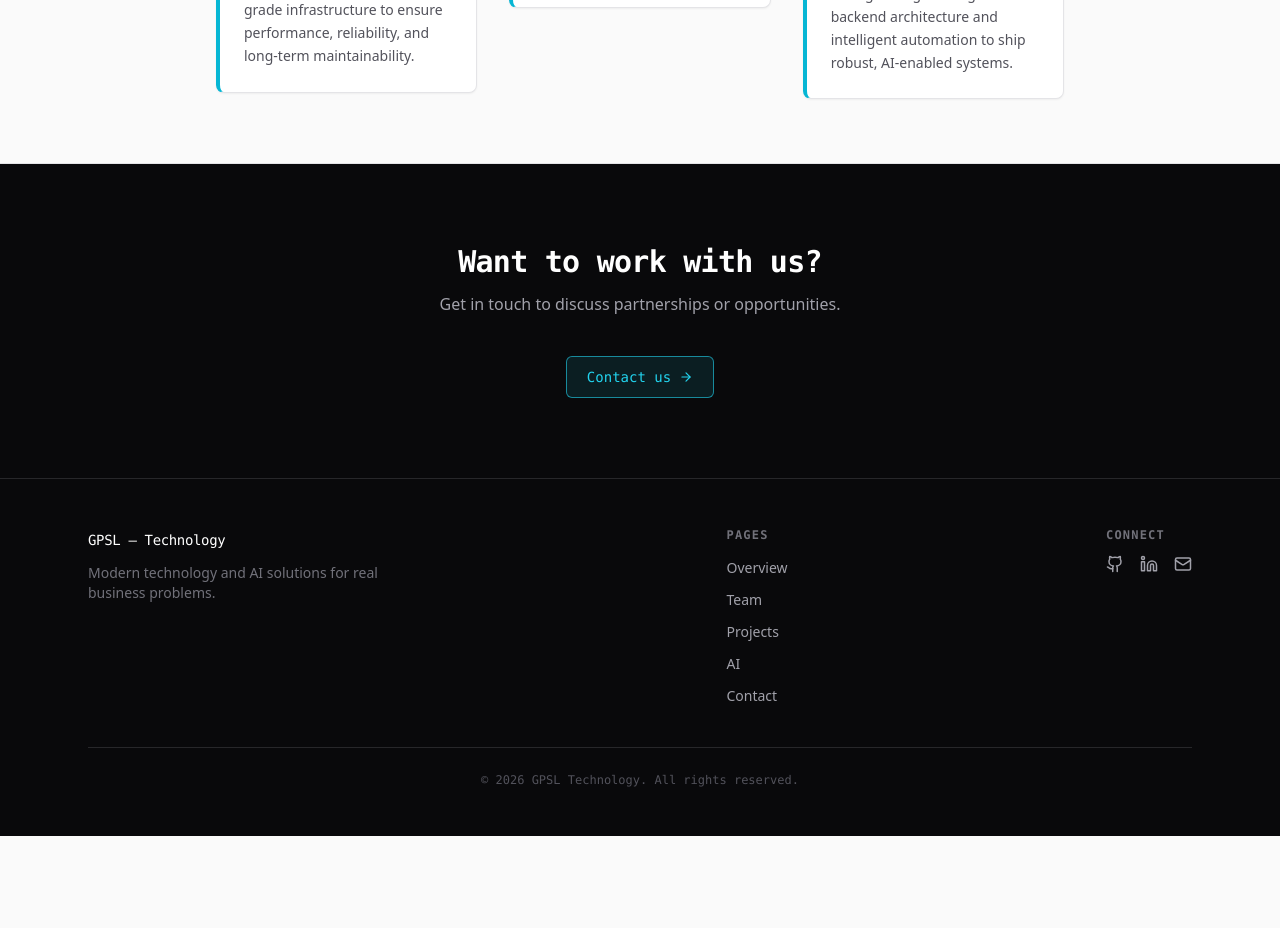
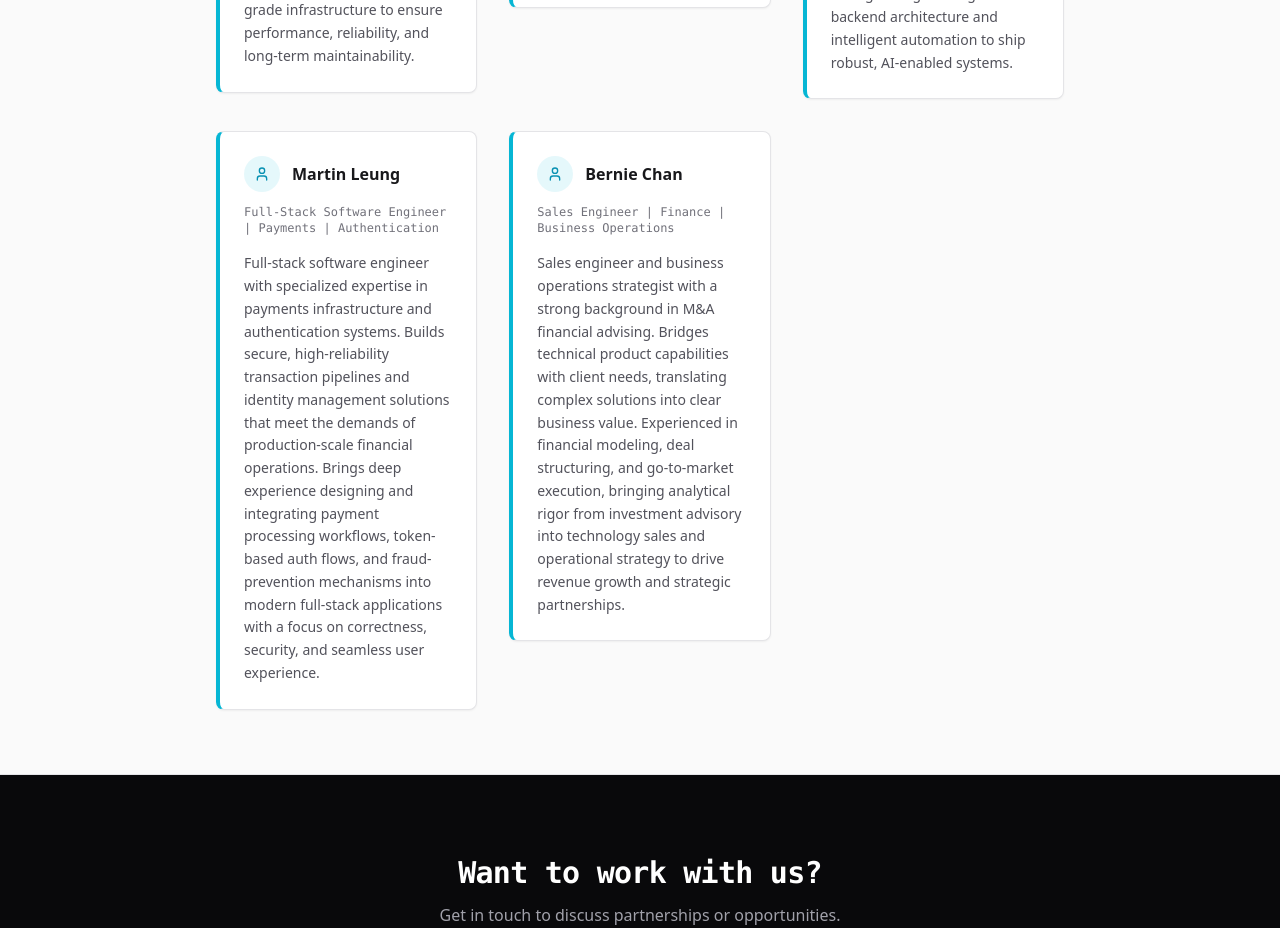
Before and after one commit to mattydinh/gpsl-technology, a Next.js app: page /team in a window 1280 px wide. Shown: the part 780-1708 px from the top of the page. Before the commit the page ends 1616 px from the top, so only its background shows below. Built offline with nearby package versions, Linux system fonts and the light colour scheme.

Commit message:
Add Martin Leung and Bernie Chan to team page
Co-Authored-By: Claude Opus 4.6 (1M context) <noreply@anthropic.com>

```diff
--- a/src/app/team/page.tsx
+++ b/src/app/team/page.tsx
@@ -19,6 +19,16 @@ const team = [
     name: "Nate Sou",
     role: "Full-Stack Software Engineer | AI Engineer | Systems & Automation",
     bio: "Full-stack engineer with deep frontend expertise and end-to-end product delivery experience. Builds scalable applications backed by modern CI/CD pipelines and production-grade infrastructure. Experienced in developing AI agents and retrieval-augmented generation (RAG) systems, integrating LLMs into real-world products with a focus on performance, reliability, and maintainability. Combines strong UI engineering with backend architecture and intelligent automation to ship robust, AI-enabled systems.",
+  },
+  {
+    name: "Martin Leung",
+    role: "Full-Stack Software Engineer | Payments | Authentication",
+    bio: "Full-stack software engineer with specialized expertise in payments infrastructure and authentication systems. Builds secure, high-reliability transaction pipelines and identity management solutions that meet the demands of production-scale financial operations. Brings deep experience designing and integrating payment processing workflows, token-based auth flows, and fraud-prevention mechanisms into modern full-stack applications with a focus on correctness, security, and seamless user experience.",
+  },
+  {
+    name: "Bernie Chan",
+    role: "Sales Engineer | Finance | Business Operations",
+    bio: "Sales engineer and business operations strategist with a strong background in M&A financial advising. Bridges technical product capabilities with client needs, translating complex solutions into clear business value. Experienced in financial modeling, deal structuring, and go-to-market execution, bringing analytical rigor from investment advisory into technology sales and operational strategy to drive revenue growth and strategic partnerships.",
   },
 ];
 
```
Also changed, not shown: 2 other files (tests, documents, lock files or other folders).
